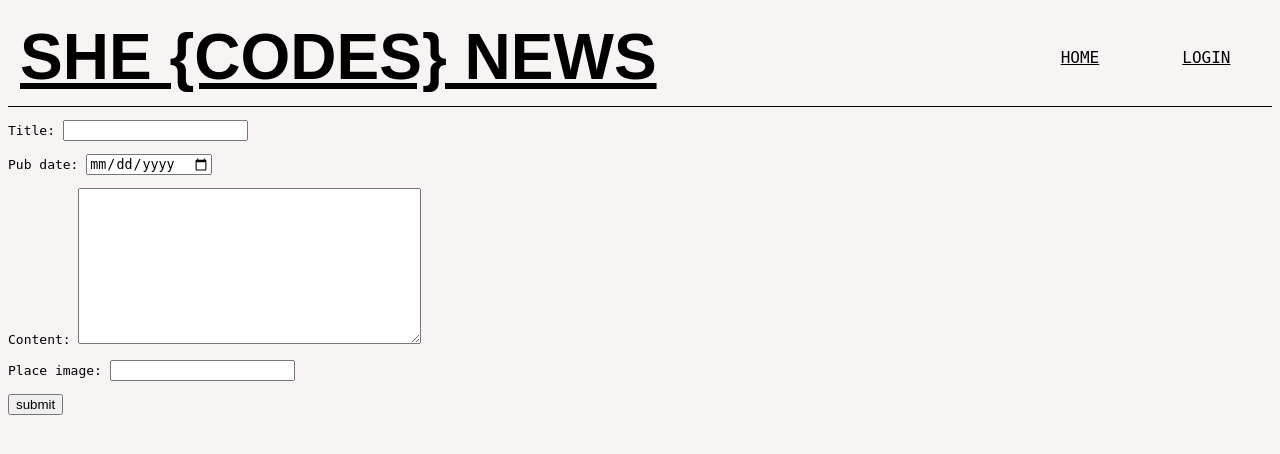
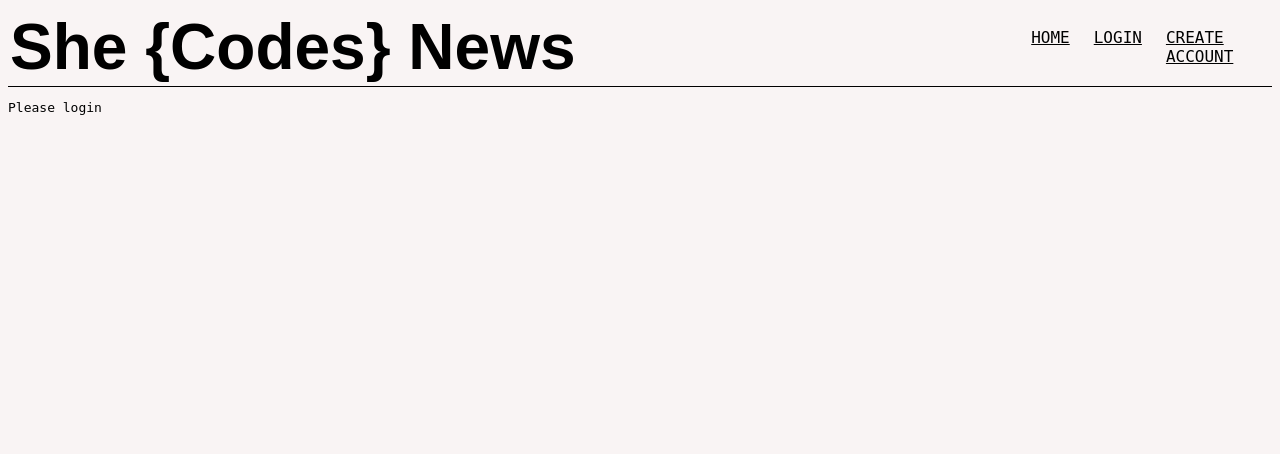
Before and after one commit to SheCodesAus/she-codes-django-news-project-neets1981, a Django app: page /news/add-story/ in a window 1280 px wide. Shown: the top 454 px of the page. Run offline with Django 4.2, Linux system fonts and the light colour scheme; parts of the project's set-up code (start-up, migrations or seed data) failed here and were passed over; some web fonts are replaced.

Commit message:
Django proj

```diff
--- a/she_codes_news/news/static/news/styles.css
+++ b/she_codes_news/news/static/news/styles.css
@@ -84,3 +84,8 @@
     margin: 0 0 10px 10px;
     width: 50%;
 }
+form{
+    display: flex;
+    justify-content: center;
+    align-items: center;
+    padding: 5px;}
--- a/she_codes_news/news/templates/news/createStory.html
+++ b/she_codes_news/news/templates/news/createStory.html
@@ -2,6 +2,8 @@
 
 {% block content %}
 
+
+{% if request.user.is_authenticated %}
 <form action="" method="post">
     {% csrf_token %}
 
@@ -9,4 +11,10 @@
     <input type="submit" value="submit">
 
     </form>
+    <a href="{% url 'news:newStory' %}"></a>
+
+{% else %}
+    <p>Please login </p>
+{% endif %}
+
 {% endblock %}
--- a/she_codes_news/news/templates/news/index.html
+++ b/she_codes_news/news/templates/news/index.html
@@ -2,7 +2,11 @@
 {% load static %}
 
 {% block content %}
-    <a href="{% url 'news:newStory' %}">Write New Story</a>
+    <!-- <a href="{% url 'news:newStory' %}">Write New Story</a> -->
+    {% if request.user.is_authenticated %}
+        <a href="{% url 'news:newStory' %}">Write New Story</a>
+    {% endif %}
+
 
     <h2>Latest News</h2>
 
--- a/she_codes_news/news/templates/news/storyCard.html
+++ b/she_codes_news/news/templates/news/storyCard.html
@@ -1,15 +1,17 @@
 <div class="story-card" id="story-card-{{ position }}">
     <a href="{% url 'news:story' story.id %}">
         {% if position < 5 %}
-            <img src="{{ story.place_image }}"">
+            <img src="{{ story.place_image }}">
             <!-- <img src="../static/news/images/placeholder-{{ position }}.jpg"> -->
         {% else %}
-            <img src="https://picsum.photos/600">
+            <!-- <img src="https://picsum.photos/600"> -->
+            <img src="{{ story.place_image }}">
         {% endif %}
         <div class="story-card-text">
             <h3>{{ story.title }}</h3>
             <h4>{{ story.author }}</h4>
             <h4>{{ story.pub_date }}</h4>
+            <p>Hello</p>
         </div>
     </a>
 </div>
--- a/she_codes_news/static/styles.css
+++ b/she_codes_news/static/styles.css
@@ -48,14 +48,17 @@
 
 a {
     margin: 2px;
-    /* text-decoration: none; */
+    text-decoration: none;
     color: #000;
+
+}
+
+a, p {
+    font-family: monospace;
+}
+nav a {
     text-decoration: underline;
     padding: 10px;
     cursor: pointer;
     text-transform: uppercase;
 }
-
-a, p {
-    font-family: monospace;
-}
--- a/she_codes_news/templates/nav.html
+++ b/she_codes_news/templates/nav.html
@@ -1,10 +1,16 @@
 <nav>
     <a href="{% url 'news:index' %}">Home</a>
     {% if request.user.is_authenticated %}
-        <a href="#">{{ user.username }}</a>
+        <a href="{% url 'users:Account-Information' %}">{{ user.username }}</a>
+
         <a href="{% url 'logout' %}">Logout</a>
+
     {% else %}
         <a href="{% url 'login' %}">Login</a>
+        <a href="{% url 'users:createAccount' %}">Create Account</a>
+
     {% endif %}</nav>
 
+
+
 </nav>
--- a/she_codes_news/users/urls.py
+++ b/she_codes_news/users/urls.py
@@ -1,5 +1,6 @@
 from django.urls import path
-from .views import CreateAccountView
+from .views import AccountinformationView, CreateAccountView
 
 app_name = 'users'
-urlpatterns = [path('create-account/', CreateAccountView.as_view(),name='createAccount'),]
+urlpatterns = [path('create-account/', CreateAccountView.as_view(),name='createAccount'),
+    path('account-information/', AccountinformationView.as_view(),name='Account-Information')]
--- a/she_codes_news/users/views.py
+++ b/she_codes_news/users/views.py
@@ -11,3 +11,6 @@
     form_class = CustomUserCreationForm
     success_url = reverse_lazy('login') #it helps usse to go to login url after creting account
     template_name = 'users/createAccount.html'
+
+class AccountinformationView(generic.TemplateView):
+    template_name='users/accountinfor.html'
```
Also changed, not shown: she_codes_news/users/templates/users/accountinfor.html (added, +12 -0 lines), she_codes_news/users/templates/users/createAccount.html (deleted, +0 -10 lines), she_codes_news/news/templates/news/story.html (line endings or trailing spaces), she_codes_news/users/templates/users/userAlert.html (added).
